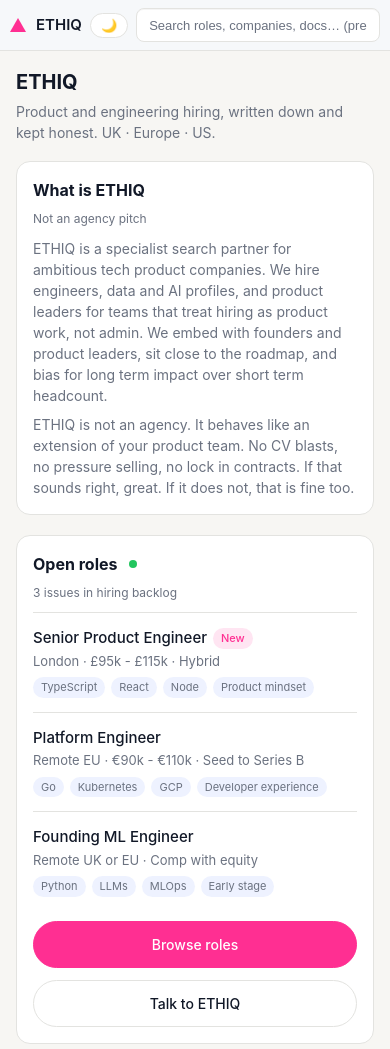
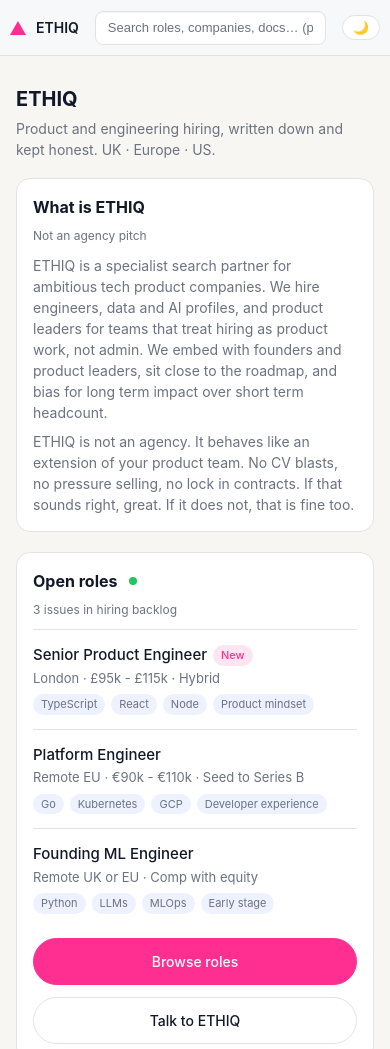
Before and after one commit to JamesWilsonLondon/GithubEthiq, a plain HTML site: page index.html in a window 390 px wide. Shown: the top 1049 px of the page. Drawn offline with Linux system fonts and the light colour scheme.

Commit message:
Refine responsive styles for tablet and mobile layouts
Updated responsive styles for tablet and mobile views, including header tweaks and adjustments for elements visibility.

```diff
--- a/index.html
+++ b/index.html
@@ -381,7 +381,7 @@
       }
     }
 
-    /* RESPONSIVE */
+    /* RESPONSIVE: TABLET / SMALL LAPTOP */
 
     @media (max-width: 960px) {
       .layout {
@@ -407,7 +407,7 @@
         width: 100%;
       }
       .top-right span {
-        display: none; /* hide tagline on small screens */
+        display: none;
       }
     }
 
@@ -432,23 +432,47 @@
       }
     }
 
-    /* EXTRA MOBILE BREATHING ROOM */
+    /* EXTRA MOBILE BREATHING ROOM + HEADER TWEAK */
 
     @media (max-width: 540px) {
+      /* Header: put search and toggle on same row */
+      header {
+        padding: 8px 10px;
+        height: 56px;
+        flex-wrap: nowrap;
+        gap: 8px;
+      }
+
+      .brand {
+        font-size: 14px;
+      }
+
+      .top-search {
+        order: 2;
+        margin: 0 8px;
+        max-width: none;
+        width: auto;
+      }
+
+      .top-right {
+        order: 3;
+      }
+
+      .top-right span {
+        display: none;
+      }
+
       .page-title {
+        margin-top: 12px;
         margin-bottom: 18px;
       }
 
       .page-title h1 {
         font-size: 20px;
       }
+
       .page-title p {
         font-size: 14px;
-      }
-
-      /* hide repo header completely on small phones */
-      .repo-header {
-        display: none;
       }
 
       .panel {
@@ -468,9 +492,11 @@
       .job {
         padding: 14px 0;
       }
+
       .job-title {
         font-size: 15px;
       }
+
       .job-meta {
         font-size: 13px;
       }
@@ -490,6 +516,10 @@
 
       .live-dot {
         margin-left: 4px;
+      }
+
+      .repo-header {
+        display: none;
       }
     }
 
```
